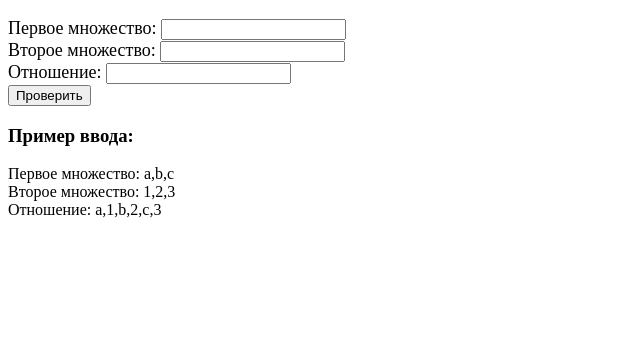
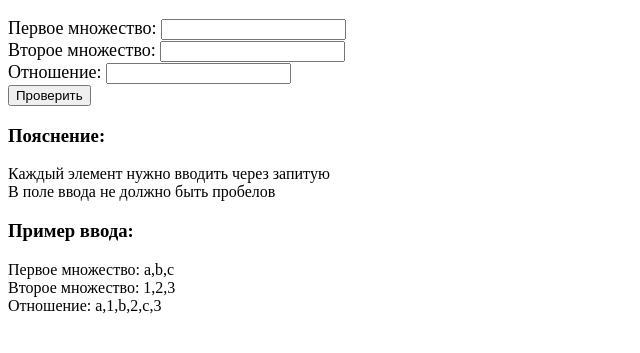
Before and after one commit to Ilya-ivt/mldmlab-1, a PHP site: page /lab3.php in a window 1280 px wide. Shown: the top 353 px of the page, without its empty margins (0-640 px from the left). Run offline with PHP 8.4, Linux system fonts and the light colour scheme.

Commit message:
Add files via upload

```diff
--- a/lab3/lab3.php
+++ b/lab3/lab3.php
@@ -123,6 +123,16 @@
             }
         }
         ?>
+<div class ="poyasnenie">
+    <p><h3>Пояснение:</h3></p>
+    <p>
+        Каждый элемент нужно вводить через запитую <br>
+        В поле ввода не должно быть пробелов <br>
+
+
+
+    </p>
+</div>
 <div class="primer">
     <p><h3>Пример ввода:</h3></p>
     <p>
```
